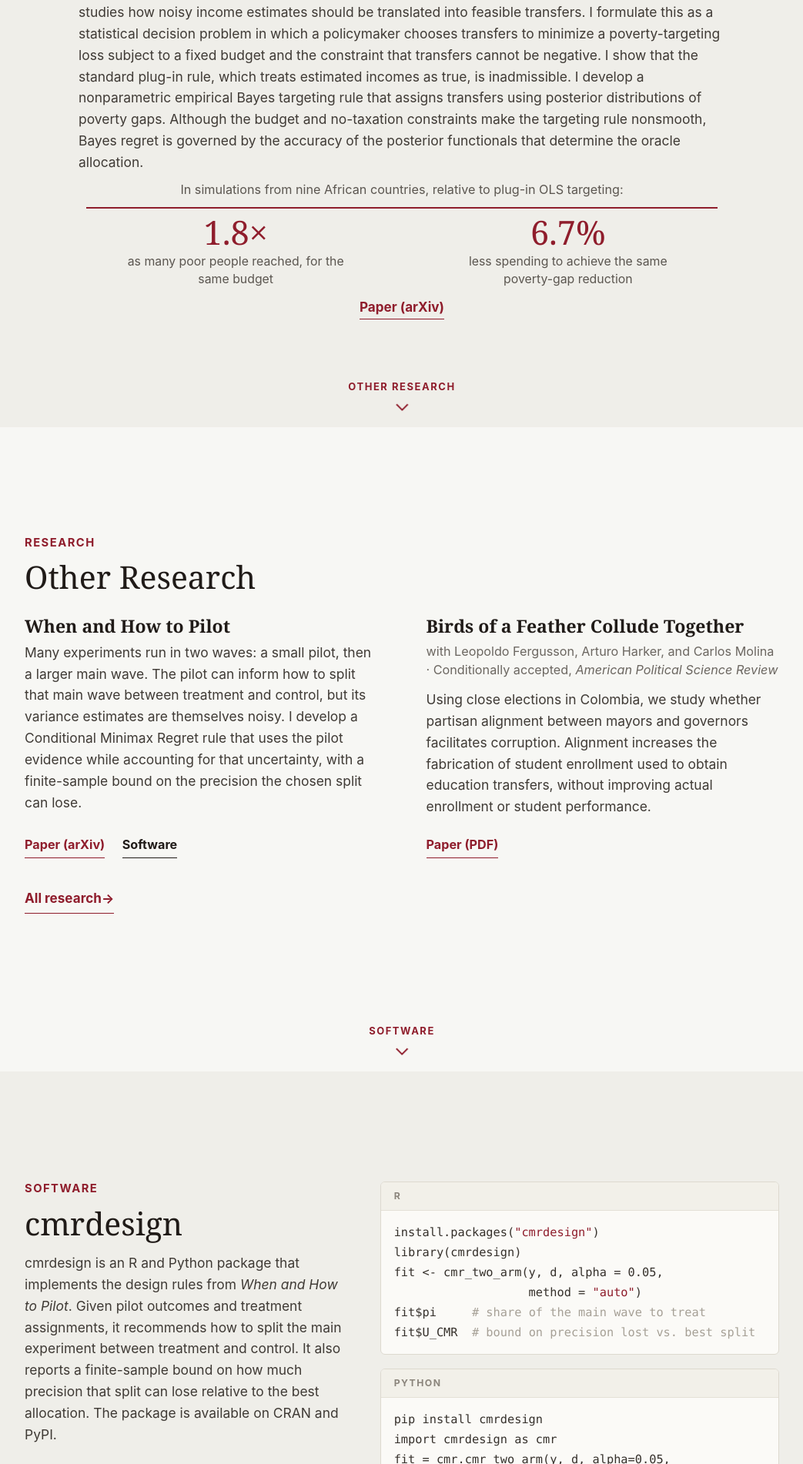
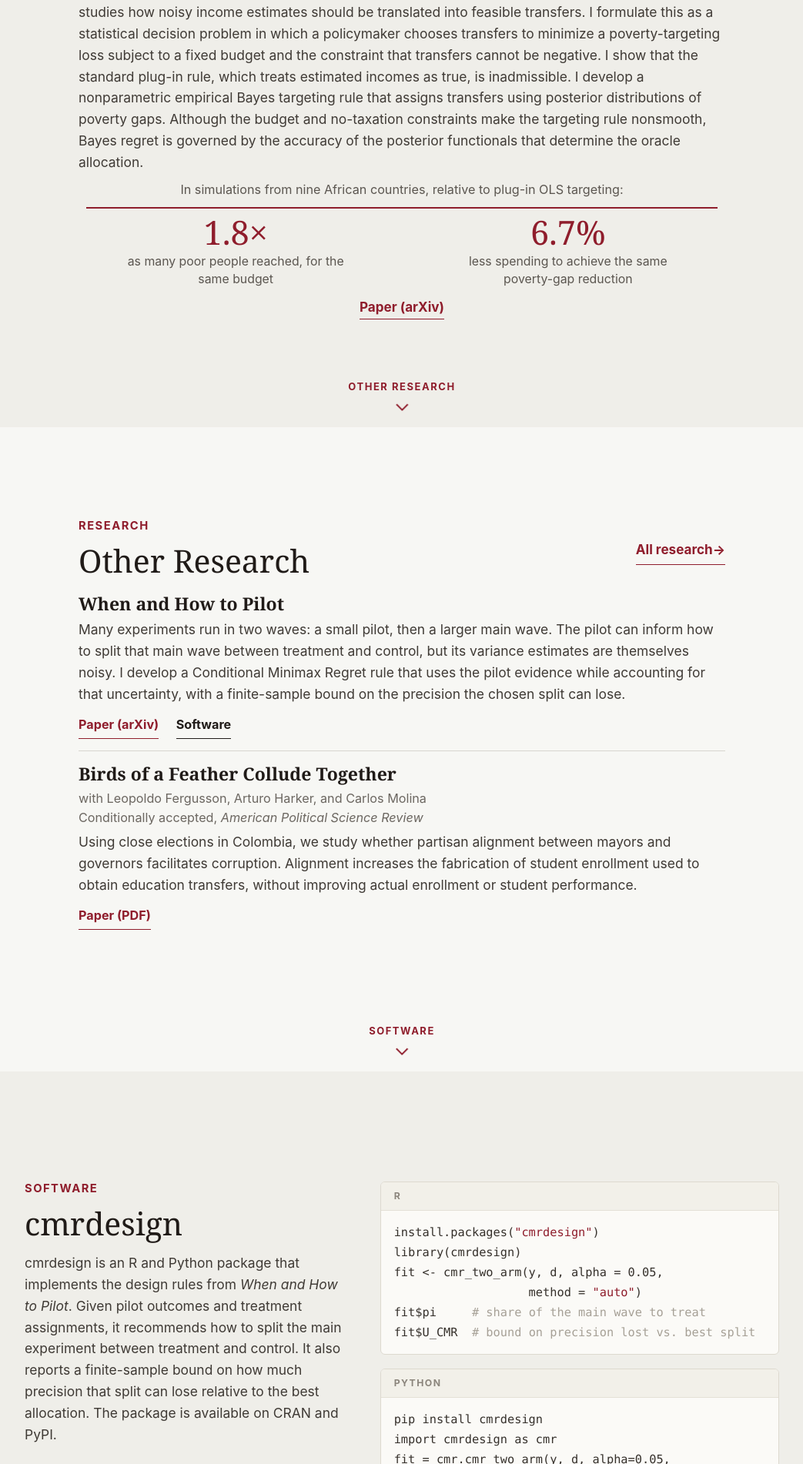
Before and after one commit to juancyamin/juancyamin.github.io, a Jekyll site: the page built from _pages/about.md, in a window 1280 px wide. Shown: the part 1245-3147 px from the top of the page at 77% size, without its empty margins (118-1161 px from the left). Built offline with Jekyll 4.4.1, drawn with Linux system fonts in a browser that asks for light colours; part of the change alters nothing that is shown.

Commit message:
Use stacked research list on homepage

```diff
--- a/_pages/about.md
+++ b/_pages/about.md
@@ -89,15 +89,22 @@ redirect_from:
   .page__content .d2-link-center{justify-content:center;margin-top:.35rem}
   .page__content .d2-link-center a{min-height:1.9rem;padding:.25rem 0 .15rem}
 
-  /* Other Research: one paper per column */
-  .page__content .d2-entry h3{color:#201b18;font-family:Georgia,"Times New Roman",serif;font-size:1.28rem;font-weight:600;line-height:1.25;margin:0 0 .35rem}
-  .page__content .d2-entry p.d2-meta{color:#6b6660;font-size:.9rem;line-height:1.5;margin:0 0 .7rem}
-  .page__content .d2-entry .d2-link-row{margin-top:.2rem}
-  .page__content .d2-entry .d2-link-row a{font-size:.9rem;min-height:2.1rem}
-  .page__content .d2-two-entries{align-items:stretch}
-  .page__content .d2-entry{display:flex;flex-direction:column}
-  .page__content .d2-entry .d2-link-row{margin-top:auto}
-  .page__content .d2-section-head{margin-bottom:1.4rem}
+  /* Other Research: stacked papers with a shared reading width. */
+  .page__content #other-research > .d2-inner{max-width:840px}
+  .page__content #other-research .d2-section-head{display:flex;align-items:center;justify-content:space-between;gap:1rem;margin-bottom:1rem}
+  .page__content #other-research .d2-section-head h2{margin-bottom:0}
+  .page__content #other-research .d2-section-head > .d2-link-row{margin:0;flex-shrink:0}
+  .page__content #other-research .d2-entry{display:block}
+  .page__content #other-research .d2-entry + .d2-entry{margin-top:.85rem;padding-top:.85rem;border-top:1px solid #d8d6cf}
+  .page__content #other-research .d2-entry h3{color:#201b18;font-family:Georgia,"Times New Roman",serif;font-size:1.28rem;font-weight:600;line-height:1.25;margin:0 0 .3rem}
+  .page__content #other-research .d2-entry p.d2-meta{color:#6b6660;font-size:.9rem;line-height:1.5;margin:0 0 .35rem}
+  .page__content #other-research .d2-entry > p{margin-bottom:.35rem}
+  .page__content #other-research .d2-entry .d2-link-row{margin-top:0}
+  .page__content #other-research .d2-entry .d2-link-row a{font-size:.9rem;min-height:2.1rem}
+  @media (max-width:780px){
+    .page__content #other-research .d2-section-head{align-items:flex-start;flex-direction:column}
+    .page__content #other-research .d2-entry + .d2-entry{margin-top:1.2rem;padding-top:1.2rem}
+  }
 
   /* Software: light code panel, matches the page palette */
   .page__content .d2-codebox{background:#fbfaf7;border:1px solid #ddd9cf;border-radius:6px;overflow:hidden;margin:0 0 1rem}
@@ -128,8 +135,13 @@ redirect_from:
     .page__content .d2-code{font-size:.78rem;line-height:1.55}
   }
 
-  /* Preserve the whole JMP in shorter desktop windows without shrinking its body text. */
+  /* Keep the research blocks compact in shorter desktop windows. */
   @media (min-width:781px) and (min-height:601px) and (max-height:680px){
+    .page__content #other-research{padding-top:.65rem;padding-bottom:4.5rem}
+    .page__content #other-research .d2-section-head{margin-bottom:.6rem}
+    .page__content #other-research .d2-section-head .d2-label{margin-bottom:.35rem}
+    .page__content #other-research .d2-entry + .d2-entry{margin-top:.55rem;padding-top:.55rem}
+    .page__content #other-research .d2-entry .d2-link-row a{min-height:1.9rem}
     .page__content .d2 .d2-band-jmp{padding-top:.55rem;padding-bottom:4.2rem}
     .page__content .d2-jmp-head{margin-bottom:.25rem}
     .page__content .d2 .d2-jmp-head h2{margin-bottom:.3rem}
@@ -217,10 +229,15 @@ redirect_from:
   <section class="d2-band" id="other-research" aria-labelledby="other-title">
     <div class="d2-inner">
       <div class="d2-section-head">
-        <p class="d2-label">Research</p>
-        <h2 id="other-title">Other Research</h2>
+        <div>
+          <p class="d2-label">Research</p>
+          <h2 id="other-title">Other Research</h2>
+        </div>
+        <nav class="d2-link-row" aria-label="Research links">
+          <a class="d2-primary d2-internal" href="/research/">All research</a>
+        </nav>
       </div>
-      <div class="d2-two d2-two-entries">
+      <div class="d2-research-list">
         <article class="d2-entry">
           <h3><a href="/research/#when-and-how-to-pilot">When and How to Pilot</a></h3>
           <p>Many experiments run in two waves: a small pilot, then a larger main wave. The pilot can inform how to split that main wave between treatment and control, but its variance estimates are themselves noisy. I develop a Conditional Minimax Regret rule that uses the pilot evidence while accounting for that uncertainty, with a finite-sample bound on the precision the chosen split can lose.</p>
@@ -231,16 +248,13 @@ redirect_from:
         </article>
         <article class="d2-entry">
           <h3><a href="/research/#birds-of-a-feather">Birds of a Feather Collude Together</a></h3>
-          <p class="d2-meta">with Leopoldo Fergusson, Arturo Harker, and Carlos Molina &middot; Conditionally accepted, <em>American Political Science Review</em></p>
+          <p class="d2-meta">with Leopoldo Fergusson, Arturo Harker, and Carlos Molina<br>Conditionally accepted, <em>American Political Science Review</em></p>
           <p>Using close elections in Colombia, we study whether partisan alignment between mayors and governors facilitates corruption. Alignment increases the fabrication of student enrollment used to obtain education transfers, without improving actual enrollment or student performance.</p>
           <nav class="d2-link-row" aria-label="Corruption paper links">
             <a class="d2-primary" href="/files/subnational-alignment-corruption.pdf">Paper (PDF)</a>
           </nav>
         </article>
       </div>
-      <nav class="d2-link-row" aria-label="Research links" style="margin-top:1.6rem">
-        <a class="d2-primary d2-internal" href="/research/">All research</a>
-      </nav>
     </div>
     <a class="d2-next" href="#software"><span>Software</span><svg viewBox="0 0 24 24" aria-hidden="true"><path d="M4 9l8 8 8-8"/></svg></a>
   </section>
```
